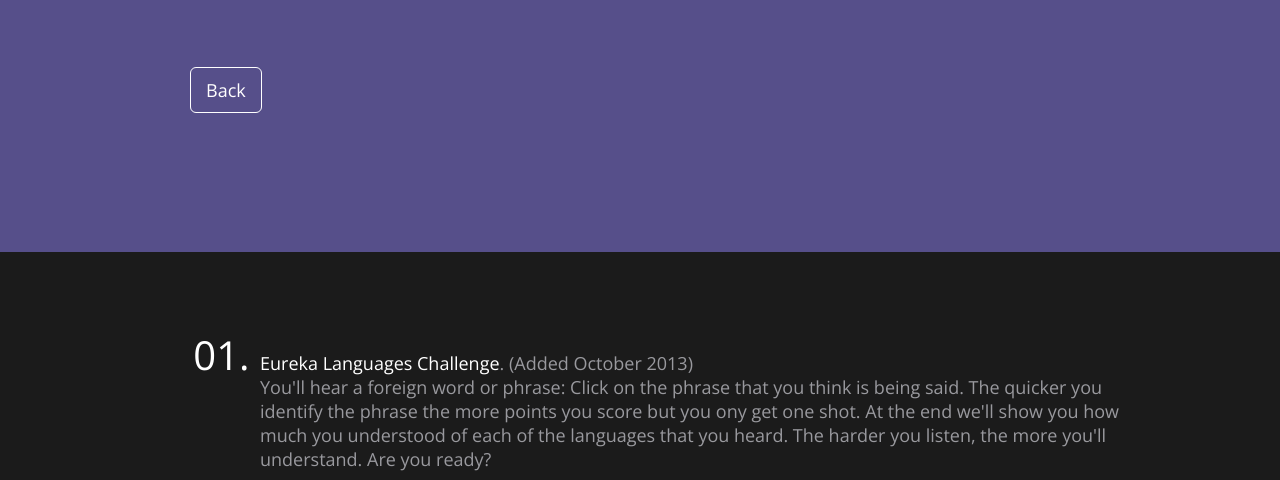
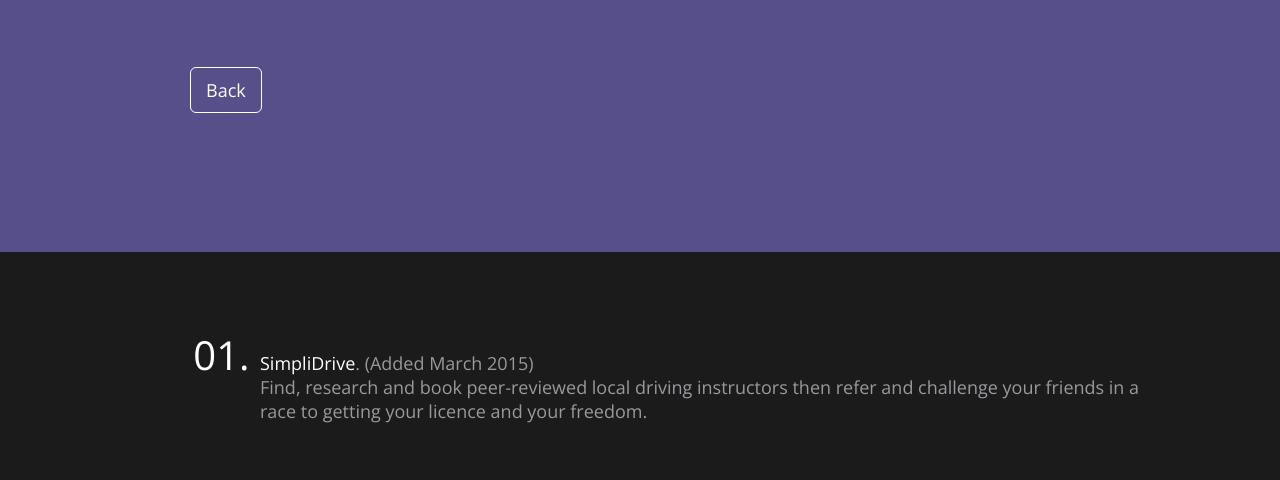
Before and after one commit to markdessain/markdessain.github.io, a plain HTML site: page projects.html in a window 1280 px wide. Shown: the part 319-799 px from the top of the page. Drawn offline with nearby package versions, Linux system fonts and the light colour scheme.

Commit message:
Update projects.html
Adding SimpliDrive into projects list

```diff
--- a/projects.html
+++ b/projects.html
@@ -17,6 +17,11 @@
 		<div id="bodyproject">
 			<div id="projects">
 				<ul>
+					<li>
+						<p><a href='http://simplidrive.markdessain.com'>SimpliDrive</a>. (Added March 2015)<br />
+						Find, research and book peer-reviewed local driving instructors then refer and challenge your friends in a race to getting your licence and your freedom.
+						</p>
+					</li>
 					<li>
 						<p><a href='http://eureka.markdessain.com/'>Eureka Languages Challenge</a>. (Added October 2013)<br />
 						You'll hear a foreign word or phrase: Click on the phrase that you think is being said. The quicker you identify the phrase the more points you score but you ony get one shot. At the end we'll show you how much you understood of each of the languages that you heard. The harder you listen, the more you'll understand. Are you ready?
```
